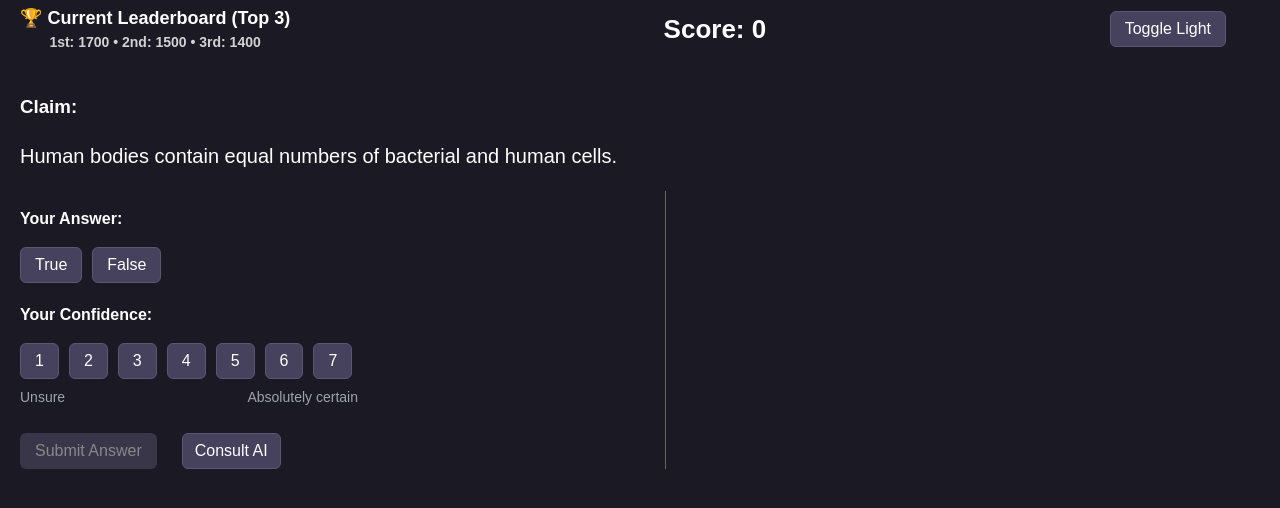
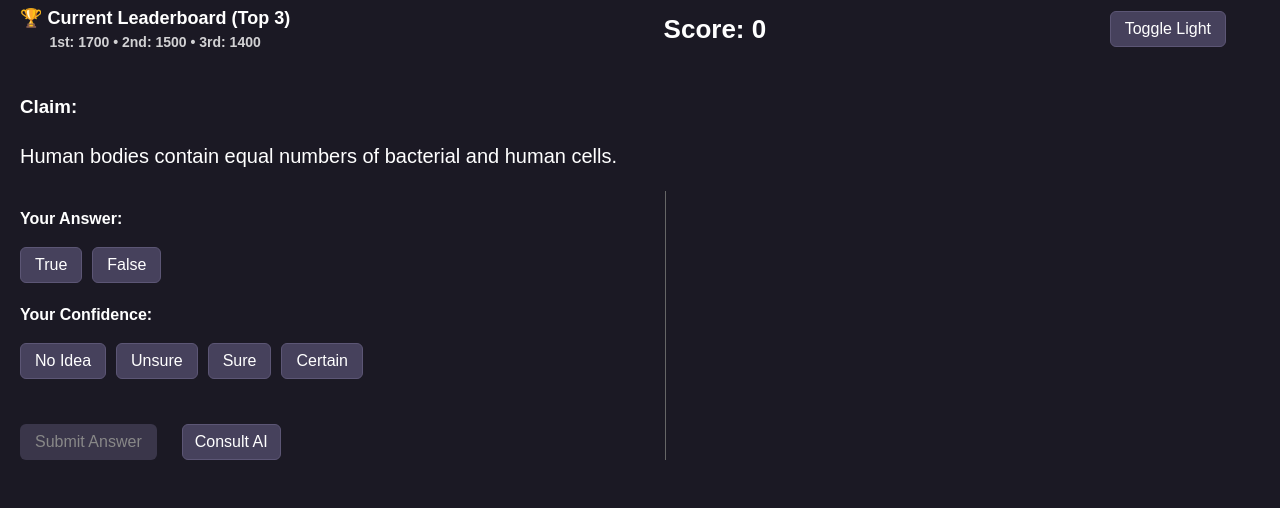
Before and after one commit to TheMaxRob/ai-reliance-demo, a React (Vite) app: page / in a window 1280 px wide. Both pictures are taken after a click on the button "Start". Shown: the top 508 px of the page. Built offline with nearby package versions, Linux system fonts and the light colour scheme; no server answers.

Commit message:
Changed scale and wording of confidence rating

```diff
--- a/src/App.tsx
+++ b/src/App.tsx
@@ -1,4 +1,13 @@
 import { useMemo, useState } from "react";
+
+
+
+const certainty_number_map = {
+  "No Idea": 1,
+  "Unsure": 2,
+  "Confident": 3,
+  "Certain": 4,
+}
 
 const CLAIMS = [
   { id: 1, claim: "Leaving a laptop plugged in constantly will significantly damage the battery.", correctAnswer: "false" },
@@ -514,34 +523,23 @@ export default function App() {
             <p></p>
             <div style={{ position: 'relative' }}>
               <div>
-                {[1, 2, 3, 4, 5, 6, 7].map(num => (
+                {(["No Idea", "Unsure", "Sure", "Certain"] as const).map(word => (
                   <ThemedButton
-                    key={num}
+                    key={word}
                     className={flashClass}
-                    active={initialConfidence === num}
+                    active={initialConfidence === certainty_number_map[word as keyof typeof certainty_number_map]}
                     theme={theme}
-                    onClick={() => setInitialConfidence(num)}
+                    onClick={() => setInitialConfidence(certainty_number_map[word as keyof typeof certainty_number_map])}
                   >
-                    {num}
+                    {word}
                   </ThemedButton>
                 ))}
-              </div>
-              <div style={{
-                display: 'flex',
-                justifyContent: 'space-between',
-                marginTop: '8px',
-                fontSize: '14px',
-                width: '55%',
-                color: theme === 'dark' ? '#9ca3af' : '#6b7280'
-              }}>
-                <span>Unsure</span>
-                <span>Absolutely certain</span>
               </div>
             </div>
           </div>
 
           {/* Submit + AI */}
-          <div style={{ display: "flex", gap: 15, alignItems: "center", marginTop: 25 }}>
+          <div style={{ display: "flex", gap: 15, alignItems: "center", marginTop: 45 }}>
             <ThemedButton
               className={flashClass}
               active={false}
```
